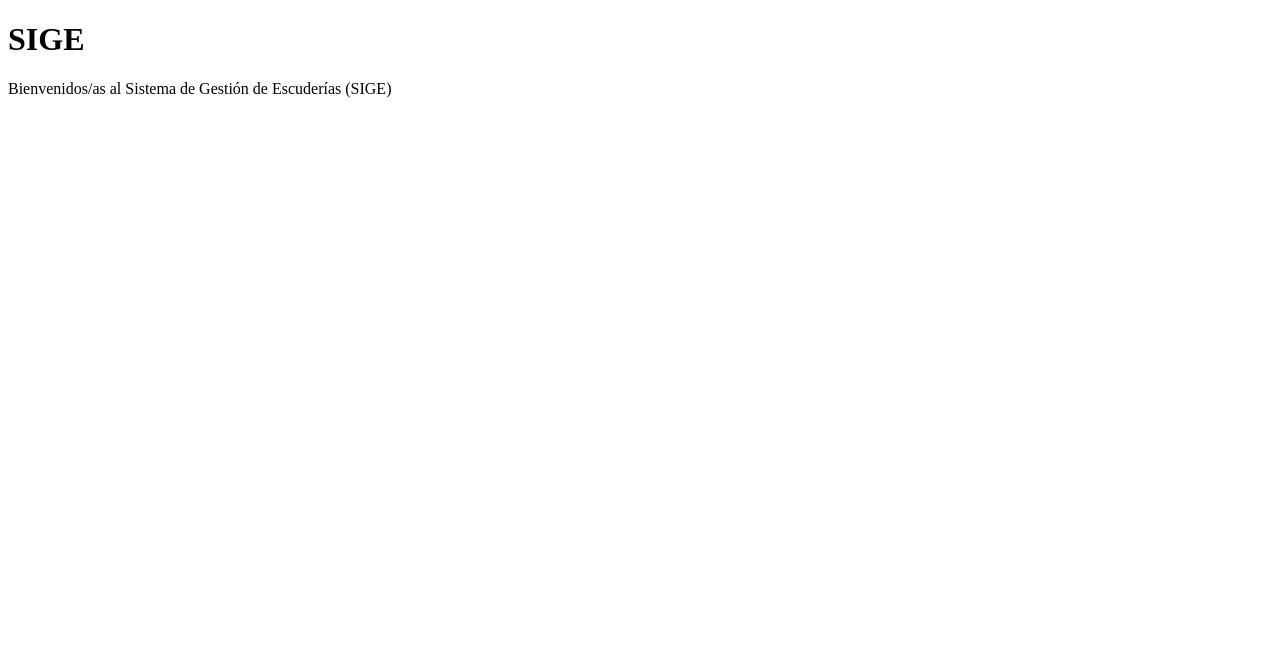
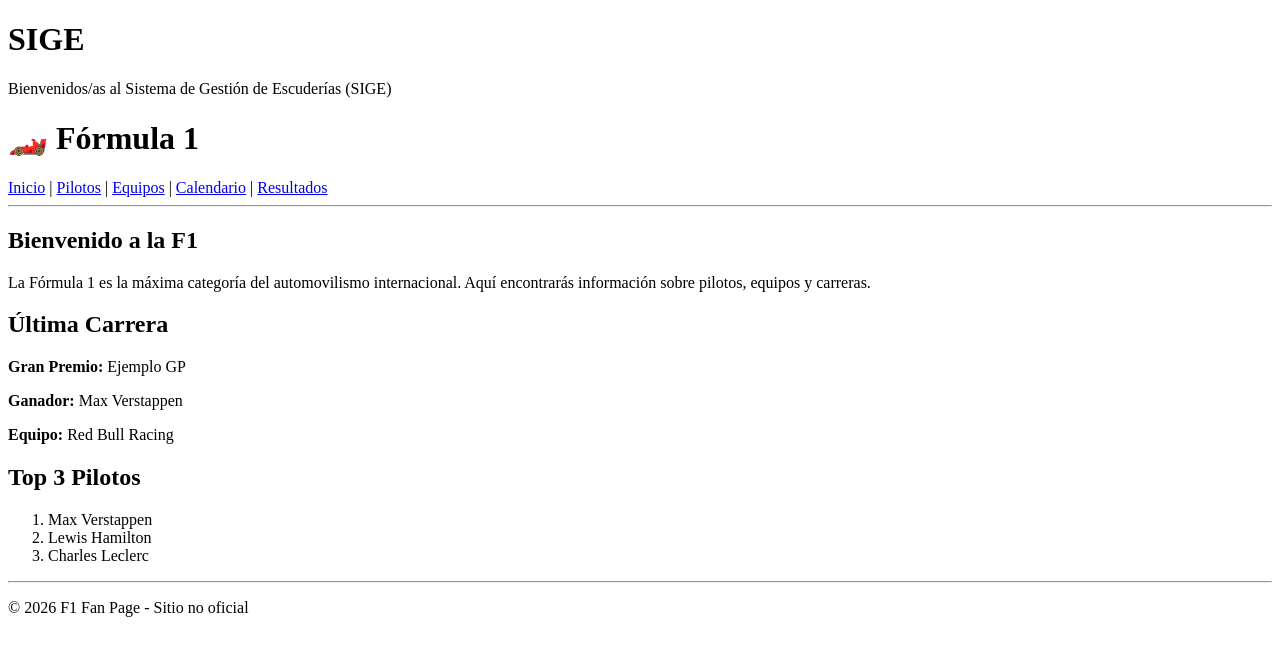
Before and after one commit to JorgeVergar4/LandingPageSIGE, a plain HTML site: page index.html in a window 1280 px wide. Drawn offline with Linux system fonts and the light colour scheme.

Commit message:
Se a realizado el inicio de la pagina html ene l index.htm

```diff
--- a/index.html
+++ b/index.html
@@ -9,5 +9,50 @@
     <h1>SIGE</h1>
     <p>Bienvenidos/as al Sistema de Gestión de Escuderías (SIGE)</p>
 
+    <header>
+        <h1>🏎️ Fórmula 1</h1>
+        <nav>
+            <a href="#">Inicio</a> |
+            <a href="#">Pilotos</a> |
+            <a href="#">Equipos</a> |
+            <a href="#">Calendario</a> |
+            <a href="#">Resultados</a>
+        </nav>
+    </header>
+
+    <hr>
+
+    <main>
+        <section>
+            <h2>Bienvenido a la F1</h2>
+            <p>
+                La Fórmula 1 es la máxima categoría del automovilismo internacional.
+                Aquí encontrarás información sobre pilotos, equipos y carreras.
+            </p>
+        </section>
+
+        <section>
+            <h2>Última Carrera</h2>
+            <p><strong>Gran Premio:</strong> Ejemplo GP</p>
+            <p><strong>Ganador:</strong> Max Verstappen</p>
+            <p><strong>Equipo:</strong> Red Bull Racing</p>
+        </section>
+
+        <section>
+            <h2>Top 3 Pilotos</h2>
+            <ol>
+                <li>Max Verstappen</li>
+                <li>Lewis Hamilton</li>
+                <li>Charles Leclerc</li>
+            </ol>
+        </section>
+    </main>
+
+    <hr>
+
+    <footer>
+        <p>© 2026 F1 Fan Page - Sitio no oficial</p>
+    </footer>
+
 </body>
 </html>
```
